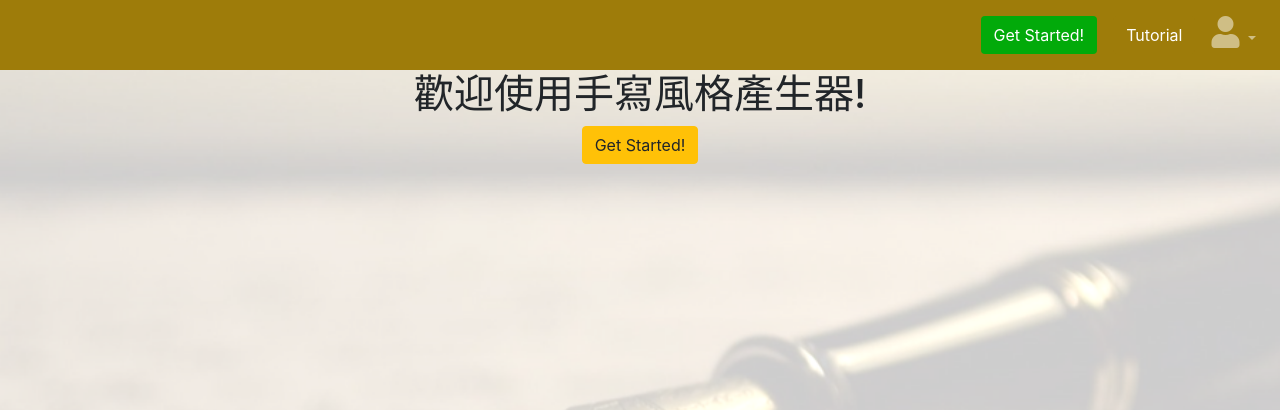
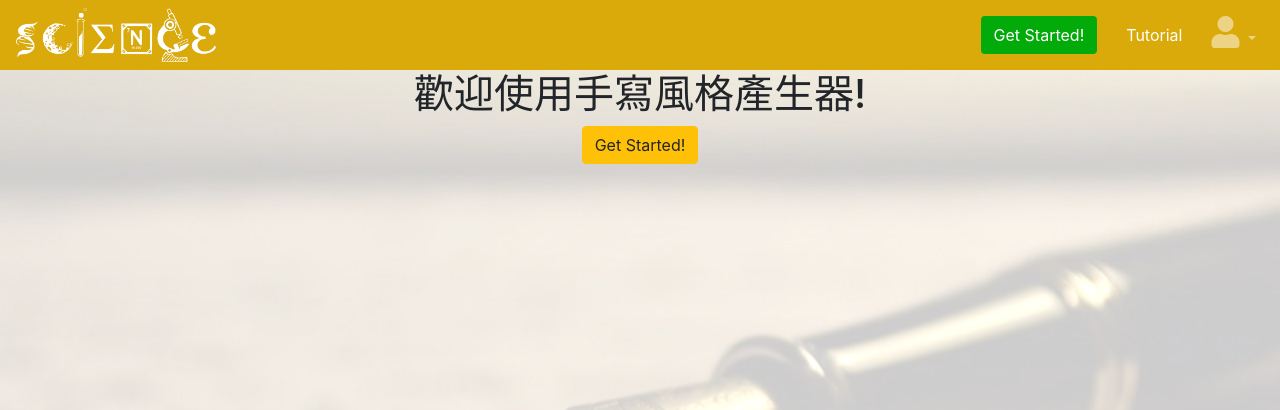
Before and after one commit to wlsc10th-info/flask-website, a Flask app: page / in a window 1280 px wide. Shown: the top 410 px of the page. Run offline with Flask 2, Linux system fonts and the light colour scheme; parts of the project's set-up code (start-up, migrations or seed data) failed here and were passed over; some libraries are stand-ins or nearby versions.

Commit message:
add logo

```diff
--- a/content/static/style.css
+++ b/content/static/style.css
@@ -4,7 +4,7 @@ body{
     background-size: cover;
 }
 .nav-col{
-    background: rgb(158, 124, 10);
+    background: rgb(218, 169, 10);
 }
 .button-col{
     background: rgb(2, 170, 10);
--- a/content/templates/base.html
+++ b/content/templates/base.html
@@ -18,9 +18,13 @@
   <script src="https://cdnjs.cloudflare.com/ajax/libs/popper.js/1.14.7/umd/popper.min.js" integrity="sha384-UO2eT0CpHqdSJQ6hJty5KVphtPhzWj9WO1clHTMGa3JDZwrnQq4sF86dIHNDz0W1" crossorigin="anonymous"></script>
   <script src="https://stackpath.bootstrapcdn.com/bootstrap/4.3.1/js/bootstrap.min.js" integrity="sha384-JjSmVgyd0p3pXB1rRibZUAYoIIy6OrQ6VrjIEaFf/nJGzIxFDsf4x0xIM+B07jRM" crossorigin="anonymous"></script>
 
-  <nav class="navbar navbar-expand-lg nav-col navbar-dark  justify-content-end">
-    <ul class="navbar-nav">
-      <li class="nav-item">
+  <nav class="navbar navbar-expand-lg nav-col navbar-dark ">
+    <div class="collapse navbar-collapse justify-content-start" id="navbarNav">
+      <img src="../static/圖層 1.png" width="200px">
+    </div>
+    <div class="collapse navbar-collapse justify-content-end" id="navbarNav">
+      <ul class="navbar-nav ">
+        <li class="nav-item  ">
           {% if current_user.is_authenticated %}
             <a class="nav-link nav-col" href="{{url_for('step1')}}" >
               <button class="btn button-col" style="color:rgb(255, 255, 255)">Get Started!</button>
@@ -61,6 +65,7 @@
           </ul>
         </li>
       </ul>
+    </div>
   </nav>
   <!-- <div class="background-image"
      style="background-image:url('../static/background.jpg') ;
```
Also changed, not shown: content/static/圖層 1.png (added). Lines whose indentation alone changed are shown as unchanged.
